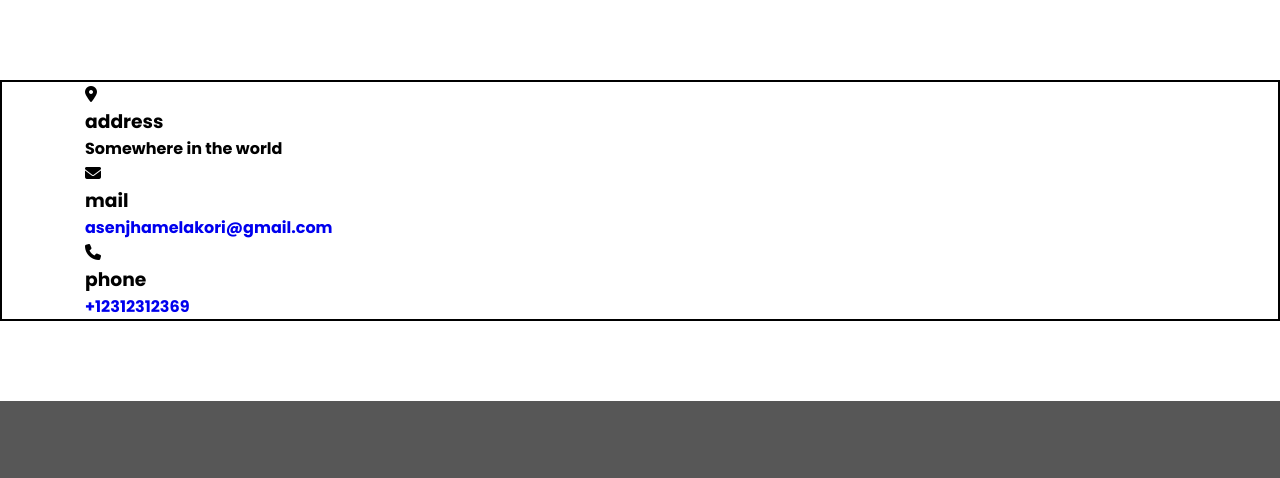
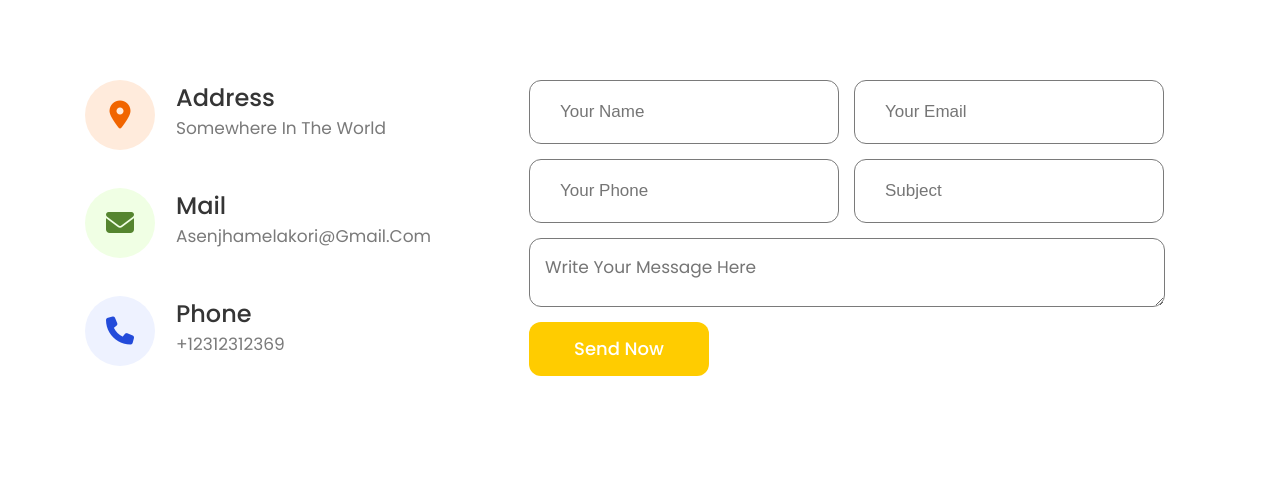
Before and after one commit to shahriyar-nabil/ASHIKUR, a plain HTML site: page contact.html in a window 1280 px wide. Shown: the part 300-778 px from the top of the page. Drawn offline with Linux system fonts and the light colour scheme.

Commit message:
sxdfsdfsdf

```diff
--- a/assets/style/style.css
+++ b/assets/style/style.css
@@ -1383,7 +1383,114 @@ footer .container .row .lower-footer .follow ul li i,
 /* contact section 1  */
 #contact .form{
     margin: 80px 0;
-    border: 2px solid black;
+    /* border: 2px solid black; */
+}
+#contact .form .container .row{
+    justify-content: space-between;
+}
+#contact .form .container .row .left-section{
+    /* border: 2px solid black; */
+    width: 35%;
+    display: flex;
+    flex-direction: column;
+}
+#contact .form .container .row .left-section .card{
+    display: flex;
+}
+#contact .form .container .row .left-section .card .icon{
+    width: 70px;
+    height: 70px;
+    border-radius: 50%;
+    background-color: #FFEBDC;
+    text-align: center;
+    margin-right: 21px;
+    margin-bottom: 38px;
+}
+#contact .form .container .row .left-section .card .icon i{
+    font-size: 28px;
+    color: #F16500;
+    line-height: 70px;
+}
+#contact .form .container .row .left-section .card:nth-child(2) .icon i{
+    color: #55852F;
+}
+#contact .form .container .row .left-section .card:nth-child(3) .icon i{
+    color: #234BDA;
+}
+#contact .form .container .row .left-section .card:nth-child(2) .icon{
+    background-color: #F0FFE4;
+}
+#contact .form .container .row .left-section .card:nth-child(3) .icon{
+    background-color: #EEF2FF;
+}
+#contact .form .container .row .left-section .card .heading h3{
+    font-size: 24px;
+    color: #353535;
+    font-weight: 500;
+    text-transform: capitalize;
+}
+#contact .form .container .row .left-section .card .heading h4,
+#contact .form .container .row .left-section .card .heading h4 a{
+    font-size: 17px;
+    color: #7A7A7A;
+    font-weight: 400;
+    text-transform: capitalize;
+}
+#contact .form .container .row .right-section{
+    width: 60%;
+    display: flex;
+    flex-direction: column;
+    flex-wrap: wrap;
+    /* border: 2px solid black; */
+}
+#contact .form .container .row .right-section .name-email,
+#contact .form .container .row .right-section .phone-subject{
+    display: flex;
+    flex-direction: row;
+    gap: 15px;
+    flex-wrap: wrap;
+    /* border: 2px solid black; */
+}
+
+#contact .form .container .row .right-section .name-email input,
+#contact .form .container .row .right-section .phone-subject input{
+    width: 310px;
+    height: 64px;
+    border: none;
+    outline: none;
+    border: 1px solid #7A7A7A;
+    border-radius: 12px;
+    font-size: 17px;
+    color: #7A7A7A;
+    text-transform: capitalize;
+    padding-left: 30px;
+    margin-bottom: 15px;
+}
+#contact .form .container .row .right-section .textarea{
+    max-width: 636px;
+    max-height: 246px;
+    border: 1px solid #7A7A7A;
+    border-radius: 12px;
+    font-size: 17px;
+    color: #7A7A7A;
+    padding: 15px 0 0 15px;
+    font-family: "Poppins", sans-serif;
+    text-transform: capitalize;
+}
+#contact .form .container .row .right-section .button{
+    margin-top: 15px;
+    width: 180px;
+    height: 54px;
+    background-color: #FFCC00;
+    border-radius: 12px;
+    text-align: center;
+    line-height: 54px;
+}
+#contact .form .container .row .right-section .button a{
+    color: white;
+    text-transform: capitalize;
+    font-size: 18px;
+    font-weight: 500;
 }
 /* contact section 1 end */
 /* contact ends here */
--- a/contact.html
+++ b/contact.html
@@ -3,7 +3,7 @@
 <head>
     <meta charset="UTF-8">
     <meta name="viewport" content="width=device-width, initial-scale=1.0">
-    <title>ASHIKUR</title>
+    <title>Contact-Ashikur</title>
     <link rel="stylesheet" href="./assets/style/style.css">
     <link rel="stylesheet" href="https://cdnjs.cloudflare.com/ajax/libs/font-awesome/6.5.1/css/all.min.css" integrity="sha512-DTOQO9RWCH3ppGqcWaEA1BIZOC6xxalwEsw9c2QQeAIftl+Vegovlnee1c9QX4TctnWMn13TZye+giMm8e2LwA==" crossorigin="anonymous" referrerpolicy="no-referrer" />
     <link rel="shortcut icon" href="./assets/image/main-1.svg" type="image/x-icon">
@@ -15,7 +15,7 @@
             <div class="container">
                 <div class="row">
                     <div class="logo">
-                        <img src="./assets/image/logo.svg">
+                        <a href="./index.html"><img src="./assets/image/logo.svg"></a>
                     </div>
                     <div class="menu">
                         <ul>
@@ -52,7 +52,7 @@
             <div class="container">
                 <div class="row">
                     <div class="left-section">
-                        <div class="address">
+                        <div class="card">
                             <div class="icon">
                                 <i class="fa-solid fa-location-dot"></i>
                             </div>
@@ -61,7 +61,7 @@
                                 <h4>Somewhere in the world</h4>
                             </div>
                         </div>
-                        <div class="mail">
+                        <div class="card">
                             <div class="icon">
                                 <i class="fa-solid fa-envelope"></i>
                             </div>
@@ -70,7 +70,7 @@
                                 <h4><a href="mailto:asenjhamelakori@gmail.com">asenjhamelakori@gmail.com</a></h4>
                             </div>
                         </div>
-                        <div class="phone">
+                        <div class="card">
                             <div class="icon">
                                 <i class="fa-solid fa-phone"></i>
                             </div>
@@ -80,7 +80,26 @@
                             </div>
                         </div>
                     </div>
-                    <div class="right-section"></div>
+                    <div class="right-section">
+                        <div class="name-email">
+                            <div class="name">
+                                <input type="text" placeholder="your name">
+                            </div>
+                            <div class="email">
+                                <input type="email" placeholder="your email"></div>
+                        </div>
+                        <div class="phone-subject">
+                            <div class="phone">
+                                <input type="number" placeholder="your phone" maxlength="11">
+                            </div>
+                            <div class="subject">
+                                <input type="text" placeholder="subject" maxlength="11"></div>
+                        </div>
+                        <textarea name="textarea" class="textarea" placeholder="write your message here"></textarea>
+                        <div class="button">
+                            <a href="#">send now</a>
+                        </div>
+                    </div>
                 </div>
             </div>
         </section>
```
Also changed, not shown: about.html (+2 -2 lines), blog.html (+79 -0 lines), index.html (+2 -2 lines), projects.html (+2 -2 lines).
